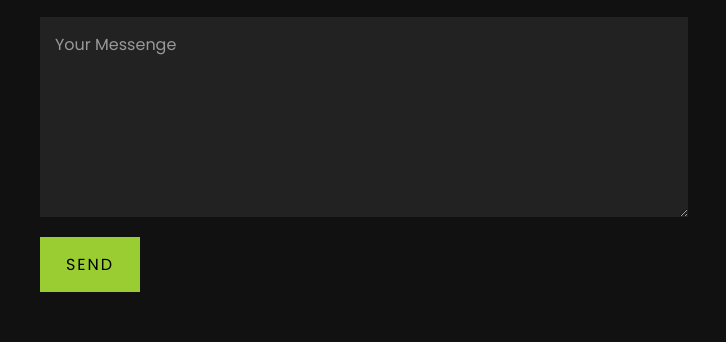
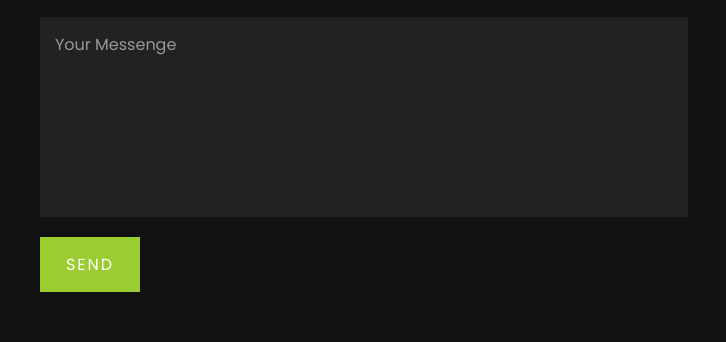
Before and after one commit to ryderdinh/portfolio, a plain HTML site: page index.html in a window 1280 px wide. Shown: the part 4839-5181 px from the top of the page, 492-1218 px from the left. Drawn offline with Linux system fonts and the light colour scheme.

Commit message:
Update style.css

```diff
--- a/style.css
+++ b/style.css
@@ -237,9 +237,11 @@ img {
     border: none;
     outline: none;
     background: #222;
+    color: white;
 }
 .formBx form textarea {
     min-height: 200px;
+    resize: none;
 }
 .formBx form input::placeholder, .formBx form textarea::placeholder {
     color: #999;
```
